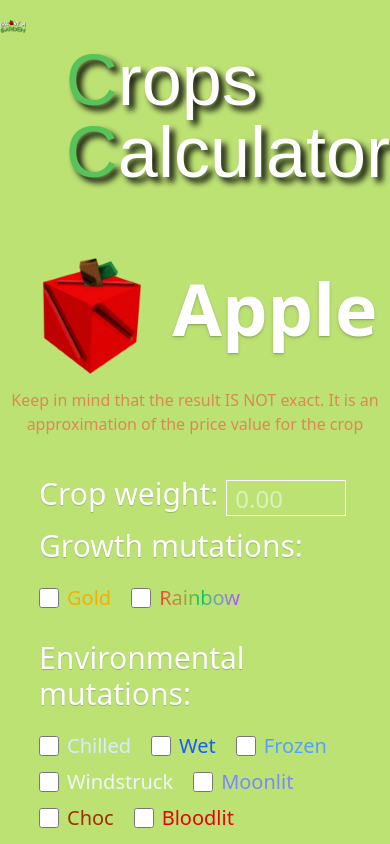
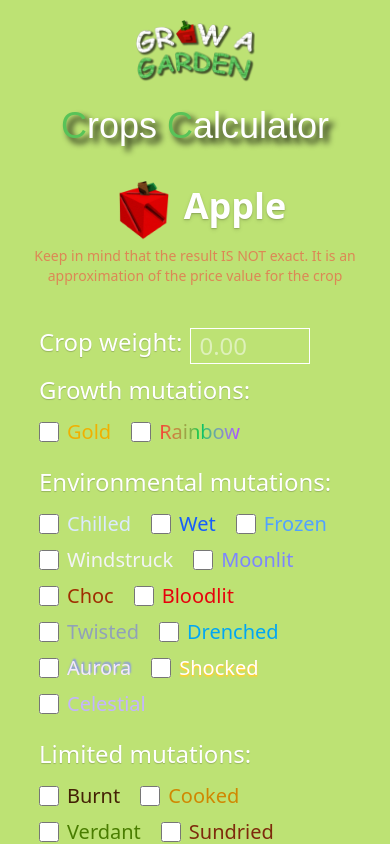
Before and after one commit to nevermore19/crops-calc, a Vue app: page /crop/apple in a window 390 px wide. Shown: the top 844 px of the page. Built offline with nearby package versions, Linux system fonts and the light colour scheme; a web font is replaced by a local one.

Commit message:
responsiveness for mobiles

```diff
--- a/src/App.vue
+++ b/src/App.vue
@@ -1,10 +1,15 @@
 <template>
   <div>
-  <header class="flex flex-row justify-center mt-5 gap-10">
+  <header class="flex flex-row justify-center mt-5 gap-10
+  max-sm:flex-col
+  max-sm:place-items-center
+  max-sm:gap-0">
       <a href="https://www.roblox.com/pl/games/126884695634066/Grow-a-Garden" target="_blank">
-        <img src="../src/assets/grow-a-garden-logo.png" alt="Grow a Garden" class="w-50">
+        <img src="../src/assets/grow-a-garden-logo.png" alt="Grow a Garden" class="w-50
+        max-sm:w-30">
       </a>
-      <div class="text-7xl pt-6 font-miriam text-shadow-title">
+      <div class="text-7xl pt-6 font-miriam text-shadow-title
+      max-sm:text-4xl">
         <router-link to="/">
           <span class="text-green">C</span>rops <span class="text-green">C</span>alculator
         </router-link>
--- a/src/components/Crop.vue
+++ b/src/components/Crop.vue
@@ -1,20 +1,27 @@
 <template>
-    <div class="flex flex-row justify-center mt-10">
-        <img class="w-40" :src="crop.img" alt=""/>
-        <h1 class="text-7xl font-bold my-auto text-shadow-md">{{ crop.name }}</h1>
+    <div class="flex flex-row justify-center mt-10
+    max-sm:mt-5">
+        <img :src="crop.img" alt="" class="w-40
+        max-sm:w-20"/>
+        <h1 class="text-7xl font-bold my-auto text-shadow-md
+        max-sm:text-4xl">{{ crop.name }}</h1>
     </div>
-    <p class="text-center text-red-500 animate-pulse">Keep in mind that the result IS NOT exact. It is an approximation of the price value for the crop</p>
+    <p class="text-center text-red-500 animate-pulse
+    max-sm:text-sm">Keep in mind that the result IS NOT exact. It is an approximation of the price value for the crop</p>
     <div class="w-[80%] mx-auto flex flex-wrap relative">
         <div class="mt-10">
             <div class="flex items-center gap-x-2 mb-2">
-                <p class="text-3xl mb-2 text-shadow-xs">Crop weight:</p>
+                <p class="text-3xl mb-2 text-shadow-xs
+                max-sm:text-2xl">Crop weight:</p>
                 <input type="text" inputmode="decimal" class="no-spinner h-9 w-30 text-2xl px-2 border focus:outline-1 focus:outline-white"
                 v-model="displayValue"
                 @input="handleInput"
                 @blur="handleBlur"
                 placeholder="0.00">
             </div>
-            <p class="text-3xl mb-5 text-shadow-xs">Growth mutations:</p>
+            <p class="text-3xl mb-5 text-shadow-xs
+            max-sm:text-2xl
+            max-sm:mb-3">Growth mutations:</p>
             <div class="flex flex-wrap">
             <div v-if="crop.id === 'sugar-apple'" class="flex items-center gap-x-2 mr-5 mb-2">
                 <input id="ripe" type="checkbox" class="w-5 h-5" v-model="selectedGrowth.ripe" :disabled="isAnySelectedGrowth && !selectedGrowth.ripe">
@@ -32,7 +39,9 @@
             </div>
           </div>
 
-          <p class="text-3xl mb-5 mt-5 text-shadow-xs">Environmental mutations:</p>
+          <p class="text-3xl my-5 text-shadow-xs
+          max-sm:text-2xl
+          max-sm:my-3">Environmental mutations:</p>
           <div class="flex flex-wrap">
             <div class="flex items-center gap-x-2 mr-5 mb-2">
                 <input id="chilled" type="checkbox" class="w-5 h-5" v-model="selectedEnv.chilled" :disabled="isAnySelectedEnv && !selectedEnv.chilled">
@@ -56,7 +65,9 @@
             </div>
           </div>
 
-          <p class="text-3xl mb-5 mt-5 text-shadow-xs">Limited mutations:</p>
+          <p class="text-3xl my-5 text-shadow-xs
+          max-sm:text-2xl
+          max-sm:my-3">Limited mutations:</p>
           <div class="flex flex-wrap">
             <div class="flex items-center gap-x-2 mr-5 mb-2">
                 <input id="burnt" type="checkbox" class="w-5 h-5" v-model="selectedBurn.burnt" :disabled="isAnySelectedBurn && !selectedBurn.burnt">
@@ -92,14 +103,17 @@
             </div>
           </div>
         </div>
-        <div class="mt-5 flex flex-row gap-20">
+        <div class="my-5 flex flex-row gap-20
+        max-sm:gap-3
+        max-sm:flex-wrap
+        max-sm:justify-center">
           <button
           @click="calculateFinalPrice"
-          class="px-3 py-1 bg-green rounded text-white font-bold text-xl shadow text-shadow"
+          class="flex-shrink-0 !px-3 !py-1 bg-green rounded text-white font-bold text-xl shadow text-shadow"
           >
             Calculate Price
           </button>
-          <div v-if="calculationResult !== null">
+          <div v-if="calculationResult !== null" >
             <p class="text-2xl text-shadow-md">
               Final price: <span class="ml-1 inline-block animate-bounce">~{{ Math.round(calculationResult).toLocaleString('en-US') }}</span>
             </p>
--- a/src/components/Home.vue
+++ b/src/components/Home.vue
@@ -1,5 +1,7 @@
 <template>
-    <div class="my-10 w-[80%] mx-auto grid grid-cols-6 justify-items-center gap-y-8">
+    <div class="my-10 w-[80%] mx-auto grid grid-cols-6 justify-items-center gap-y-8
+    max-md:grid-cols-4
+    max-sm:grid-cols-3">
         <div v-for="crop in crops" class="hover:scale-110 ease-in-out duration-200">
             <router-link :to="`/crop/${crop.id}`">
                 <img class="w-30" :src="crop.img" alt="">
```
